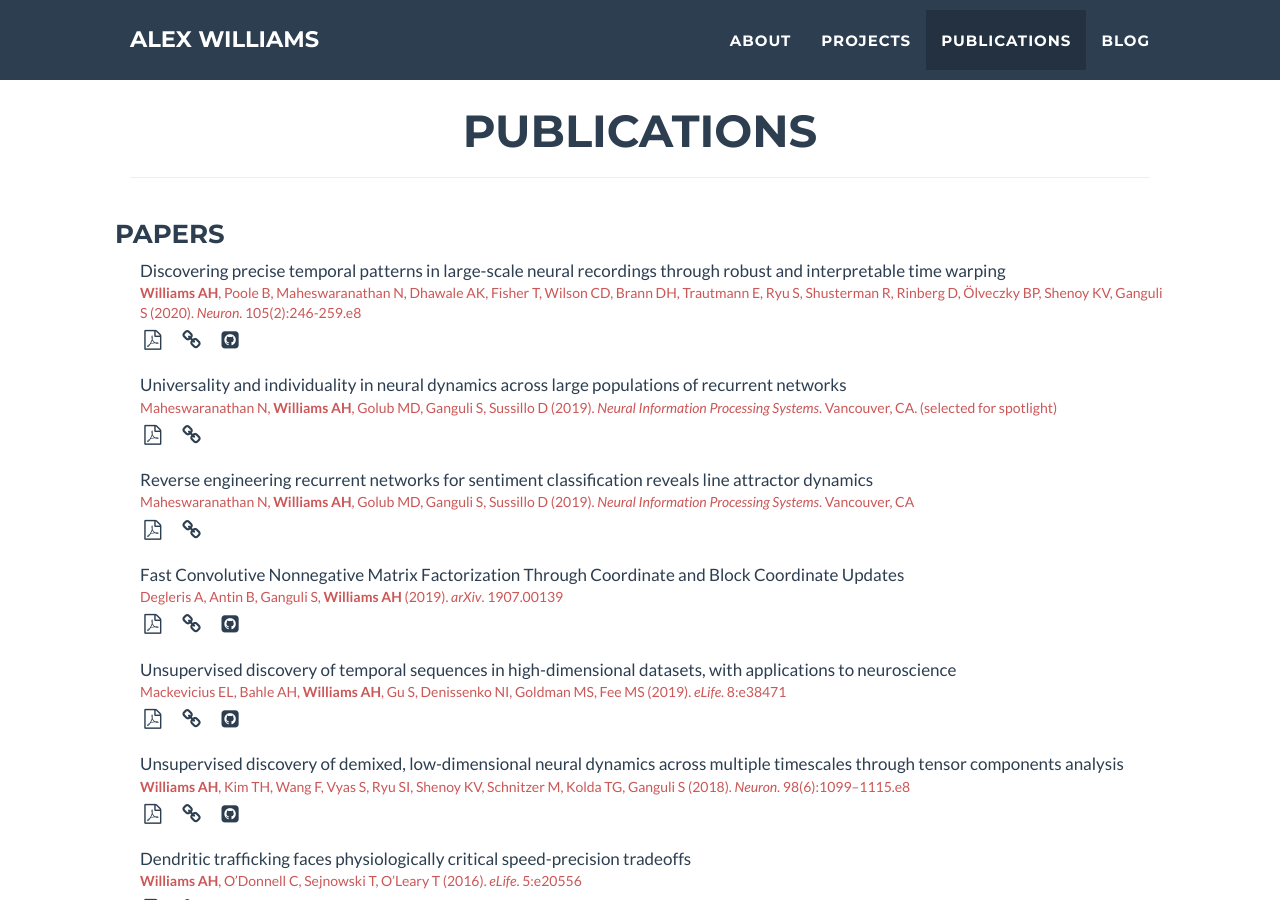
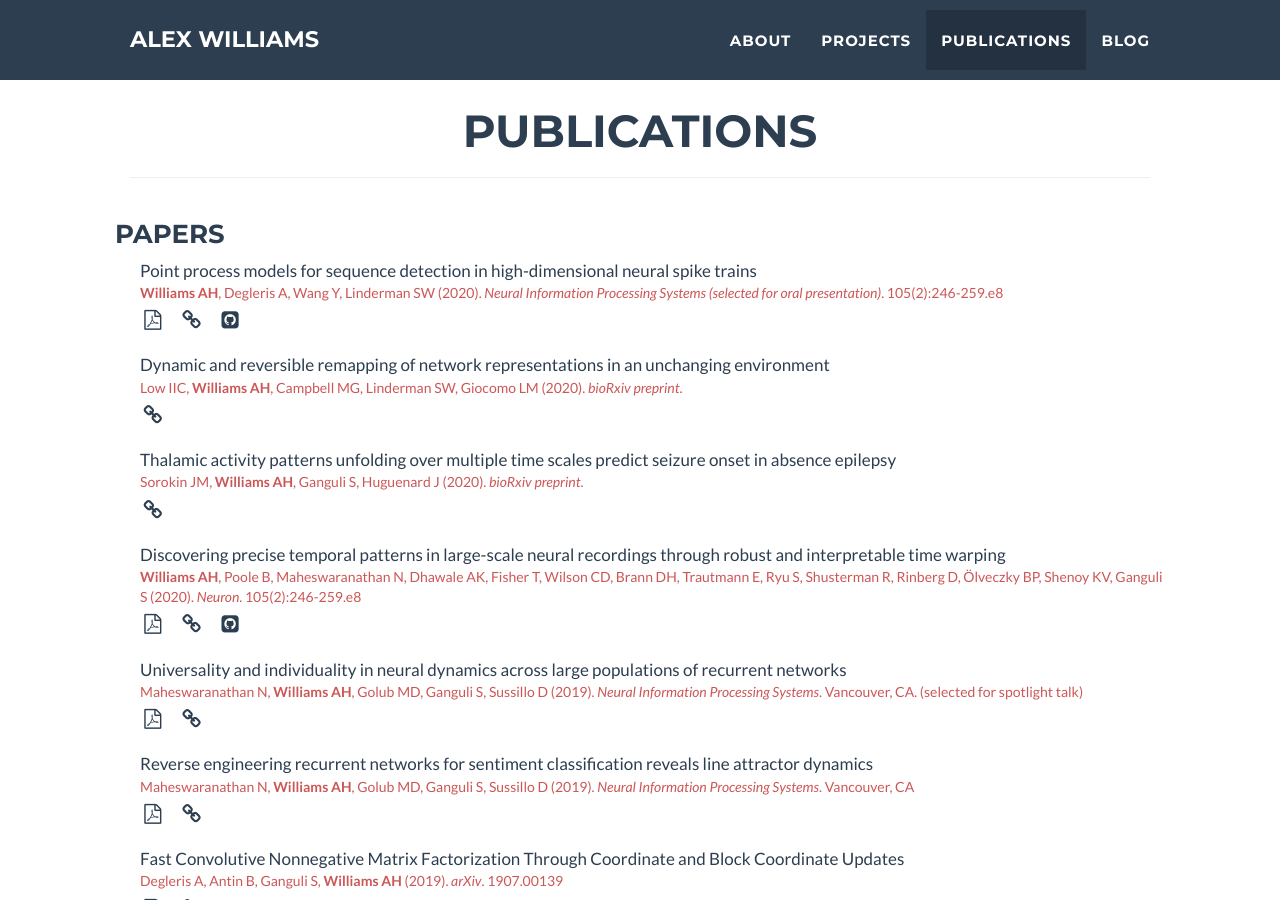
Before and after one commit to ahwillia/ahwillia.github.com, a Jekyll site: the page built from index.html, in a window 1280 px wide and 900 px high, scrolled down 1976 px. Built offline with Jekyll 4.4.1, drawn with Linux system fonts in a browser that asks for light colours; nearby versions of some CDN libraries; library files that are not in the unit come from our copies.

Commit message:
update papers

```diff
--- a/_data/papers.yml
+++ b/_data/papers.yml
@@ -1,3 +1,24 @@
+- title: Point process models for sequence detection in high-dimensional neural spike trains
+  author: <b>Williams AH</b>, Degleris A, Wang Y, Linderman SW
+  year: 2020
+  journal: Neural Information Processing Systems (selected for oral presentation)
+  pg: 105(2):246-259.e8
+  link: https://arxiv.org/abs/2010.04875
+  github: https://github.com/lindermanlab/PPSeq.jl
+  pdf: https://arxiv.org/pdf/2010.04875.pdf
+
+- title: Dynamic and reversible remapping of network representations in an unchanging environment
+  author: Low IIC, <b>Williams AH</b>, Campbell MG, Linderman SW, Giocomo LM
+  year: 2020
+  journal: bioRxiv preprint
+  link: https://doi.org/10.1101/2020.10.05.326942
+
+- title: Thalamic activity patterns unfolding over multiple time scales predict seizure onset in absence epilepsy
+  author: Sorokin JM, <b>Williams AH</b>, Ganguli S, Huguenard J
+  year: 2020
+  journal: bioRxiv preprint
+  link: https://doi.org/10.1101/2020.03.04.976688
+
 - title: Discovering precise temporal patterns in large-scale neural recordings through robust and interpretable time warping
   author: <b>Williams AH</b>, Poole B, Maheswaranathan N, Dhawale AK, Fisher T, Wilson CD, Brann DH, Trautmann E, Ryu S, Shusterman R, Rinberg D, &Ouml;lveczky BP, Shenoy KV, Ganguli S
   year: 2020
@@ -11,7 +32,7 @@
   author: Maheswaranathan N, <b>Williams AH</b>, Golub MD, Ganguli S, Sussillo D
   year: 2019
   journal: Neural Information Processing Systems
-  pg: Vancouver, CA. (selected for spotlight)
+  pg: Vancouver, CA. (selected for spotlight talk)
   link: https://arxiv.org/abs/1907.08549
   pdf: /pdf/2019_univ_and_indiv.pdf
 
```
